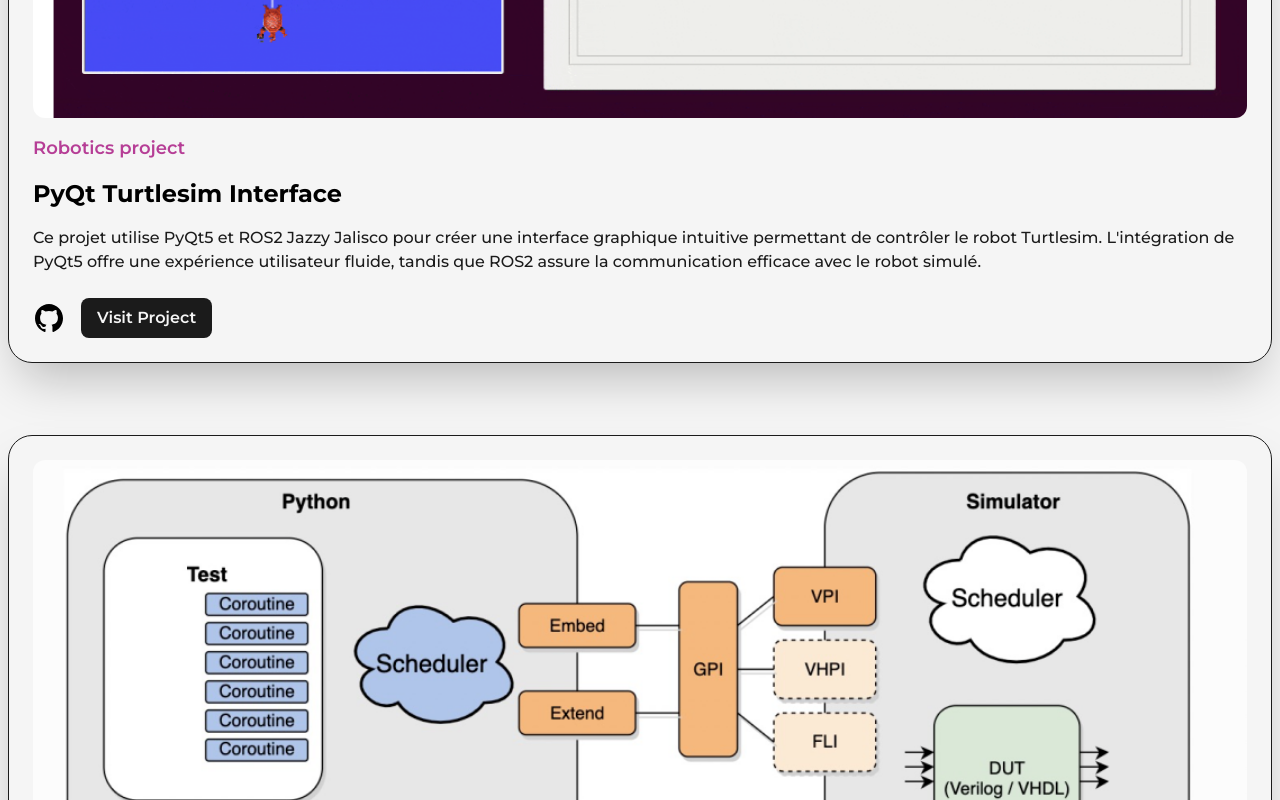
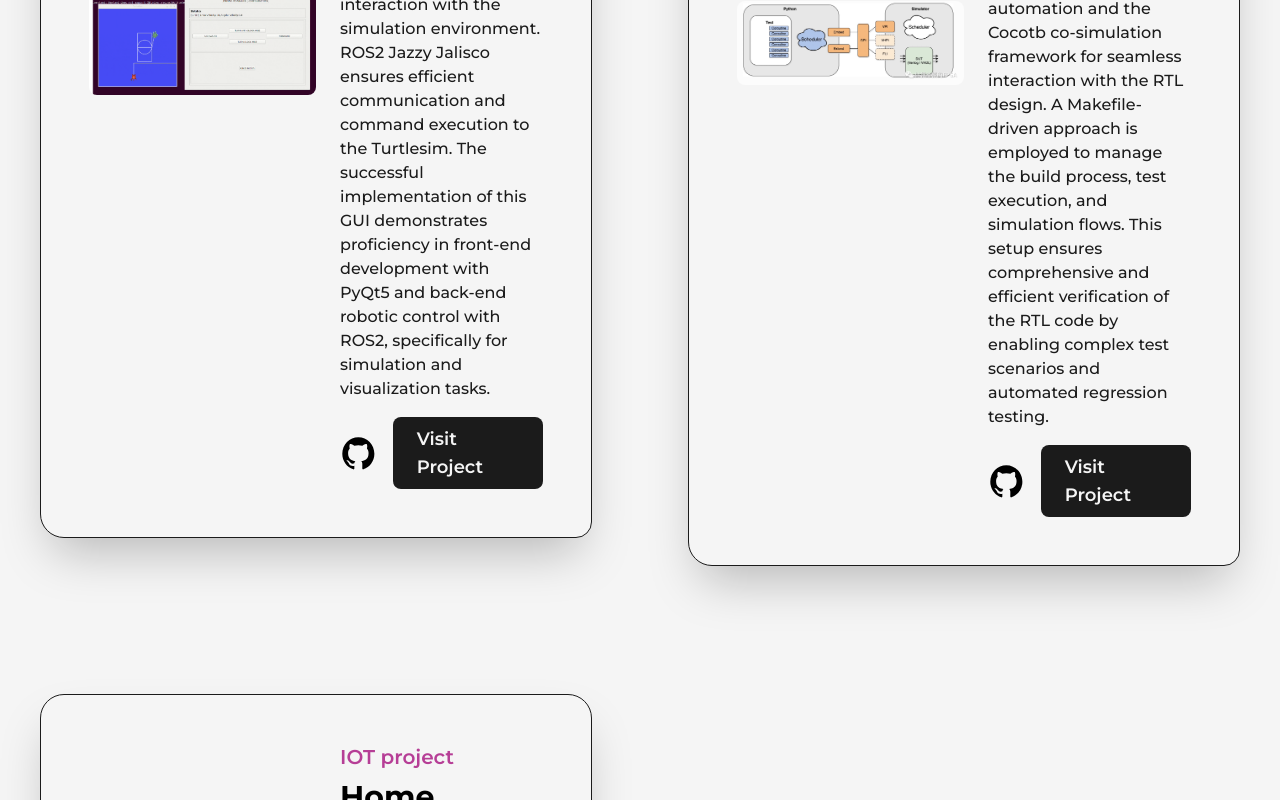
Before and after one commit to dibreyjonatan/Software-embedded-Systems-Engineer-Portfolio, a Next.js app: page /projects in a window 1280 px wide. Shown: the part 1040-1840 px from the top of the page. Built offline with nearby package versions, Linux system fonts and the light colour scheme.

Commit message:
nouvelleRectification

```diff
--- a/src/pages/projects.js
+++ b/src/pages/projects.js
@@ -6,35 +6,52 @@ import Layout from '@/components/Layout';
 import Link from 'next/link';
 import Image from 'next/image';
 import { GithubIcon } from '@/components/Icons';
+// import images as static paths or use them directly as strings in the Image component
 
-import Project1 from '../../public/images/projects/projet-1.PNG';
-import Project2 from '../../public/images/projects/project-2.png';
-import Project3 from '../../public/images/projects/project-3.png';
+import Project1 from '../../public/images/projects/projet-1.PNG' ;
+import Project2 from '../../public/images/projects/project-2.png' ;
+import Project3 from '../../public/images/projects/project-3.png' ;
 
-const FeaturedProject = ({ type, title, summary, image, link, github }) => {
+const FeaturedProject = ({type,title,summary,image,link,github}) => {
     return (
-        <article className="w-full flex flex-col lg:flex-row items-center justify-between rounded-3xl border border-solid border-dark bg-light shadow-2xl relative dark:bg-dark dark:border-light p-6 md:p-8 lg:p-12 mb-10 transition-all duration-300 hover:shadow-[0_12px_40px_rgba(0,0,0,0.15)] hover:border-primary dark:hover:border-primaryDark">
-            <div className="absolute top-0 -right-3 -z-10 w-[101%] h-[103%] rounded-[2.5rem] bg-black shadow-[0_8px_30px_rgba(0,0,0,0.8)] rounded-br-3xl xs:-right-2 sm:h-[102%] xs:w-full xs:rounded-[1.5rem]" />
-            <Link href={link} target="_blank" className="w-full lg:w-1/2 cursor-pointer overflow-hidden rounded-lg mb-4 lg:mb-0">
-                <Image src={image} alt={title} className="w-full h-auto object-cover rounded-xl" />
+        <article className="w-full flex items-center
+        justify-between rounded-3xl border border-solid rounded-br-2xl
+         border-dark bg-light shadow-2xl  relative dark:bg-dark dark:border-light
+         p-12
+         lg:flex-col lg:p-8 xs:rounded-2xl xs:rounded-br-3xl xs:p-4">
+          <div className="absolute top-0 -right-3 -z-10 w-[101%] h-[103%] rounded-[2.5rem]
+           bg-black shadow-[0_8px_30px_rgba(0,0,0,0.8)] rounded-br-3xl
+           xs:-right-2 sm:h-[102%] xs:w-full xs:rounded-[1.5rem]" />
+
+        <Link href={link} target="_blank"
+            className="w-1/2 cursor-pointer overflow-hidden rounded-lg
+            lg:w-full ">
+        <Image src={image} alt={title} className="w-full h-auto " />
         </Link>
-            <div className="w-full lg:w-1/2 flex flex-col items-start justify-between lg:pl-6">
-                <span className="text-primary font-semibold text-lg md:text-xl dark:text-primaryDark mb-2">
+        <div className="w-1/2 flex flex-col items-start justify-between pl-6
+        lg:w-full lg:pl-0 lg:pt-6">
+            <span className="text-primary font-semibold text-xl dark:text-primaryDark
+            xs:text-base">
                 {type}
             </span>
             <Link href={link} target="_blank" className="hover:underline underline-offset-2">
-                    <h2 className="my-2 w-full text-left text-2xl md:text-3xl font-bold dark:text-light">
+            <h2 className="my-2 w-full text-left text-3xl font-bold hover:underline underline-offset-2
+             dark:text-light sm:text-sm">
                 {title}
             </h2>
             </Link>
-                <p className='my-2 font-medium text-dark dark:text-light text-base md:text-lg'>
+            <p className='my-2 font-medium text-dark dark:text-light
+            sm:text-sm '>
                 {summary}
             </p>
-                <div className='mt-4 flex items-center'>
-                    <Link href={github} target="_blank" className='w-8 md:w-10'>
+            <div className='mt-2 flex items-center'>
+                <Link href={github} target="_blank" className='w-10 md:w-6'>
                     <GithubIcon />
                 </Link>
-                    <Link href={link} target="_blank" className="ml-4 rounded-lg bg-dark text-light p-2 px-4 md:px-6 text-base md:text-lg font-semibold dark:bg-light dark:text-dark">
+                <Link href={link} target="_blank" className="ml-4
+                rounded-lg bg-dark text-light p-2 px-6 text-lg font-semibold
+                dark:bg-light dark:text-dark
+                sm:px-4 sm:text-sm">
                     Visit Project
                 </Link>
             </div>
@@ -42,7 +59,6 @@ const FeaturedProject = ({ type, title, summary, image, link, github }) => {
         </article>
     )
 }
-
 const projects = () => {
     return (
         <>
@@ -52,33 +68,47 @@ const projects = () => {
         </Head>
         <TransitionEffect />
         <main className='w-full mb-16 flex flex-col items-center justify-center dark:text-light'>
-                <Layout className='pt-8 md:pt-16 px-2 md:px-8'>
-                    <AnimatedText className="text-center mb-10 md:mb-16 lg:!text-7xl sm:mb-8 sm:!text-6xl xs:!text-4xl !leading-tight" text="Imagination Trumps Knowledge!" />
-                    <div className='grid grid-cols-1 md:grid-cols-2 xl:grid-cols-3 gap-8 md:gap-12 xl:gap-16'>
+            <Layout className='pt-16'>
+                <AnimatedText className="text-center mb-16
+                lg:!text-7xl sm:mb-8 sm:!text-6xl xs:!text-4xl" text="Imagination Trumps Knowledge!" />
+                <div className='grid grid-cols-12 gap-24 ml-10 mr-10 gap-y-32 xl:gap-x-16 lg:gap-x-8
+                md:gap-y-24 sm:gap-x-0'>
+                    <div className="col-span-12">
+
+                    </div>
+                    <div className="col-span-6 sm:col-span-12 ">
                         <FeaturedProject
                             type="Robotics project"
                             title="PyQt Turtlesim Interface"
-                            summary="Ce projet utilise PyQt5 et ROS2 Jazzy Jalisco pour créer une interface graphique intuitive permettant de contrôler le robot Turtlesim. L'intégration de PyQt5 offre une expérience utilisateur fluide, tandis que ROS2 assure la communication efficace avec le robot simulé."
+                            summary="This project leverages the robust capabilities of PyQt5 and ROS2 Jazzy Jalisco to create an intuitive graphical user interface (GUI) for controlling the Turtlesim bot. By integrating PyQt5, the project provides a user-friendly interface for seamless interaction with the simulation environment. ROS2 Jazzy Jalisco ensures efficient communication and command execution to the Turtlesim. The successful implementation of this GUI demonstrates proficiency in front-end development with PyQt5 and back-end
+                            robotic control with ROS2, specifically for simulation and visualization tasks."
                             image={Project1}
                             link="https://github.com/dibreyjonatan/Ros2_jazzy_jalisco_turtlesim_interface.git"
                             github="/github/project1"
                         />
+                    </div>
+                    <div className="col-span-6 sm:col-span-12">
                         <FeaturedProject
                             type="Hardware Verification process"
                             title="Hardware Verification with Cocotb"
-                            summary="Mise en place d'un environnement de test robuste pour la vérification de code RTL (Verilog/VHDL) avec Python et Cocotb. L'approche Makefile facilite la gestion des builds et des tests, permettant des scénarios complexes et des tests automatisés."
+                            summary="This project focuses on establishing a robust test bench environment for verifying Register-Transfer Level (RTL) code, specifically designs written in Verilog or VHDL. The methodology leverages Python for test automation and the Cocotb co-simulation framework for seamless interaction with the RTL design. A Makefile-driven approach is employed to manage the build process, test execution, and simulation flows. This setup ensures comprehensive and efficient verification of the RTL code
+                            by enabling complex test scenarios and automated regression testing."
                             image={Project2}
                             link="https://github.com/dibreyjonatan/Hardware-Verification-with-Cocotb-and-python.git"
                             github="/github/project2"
                         />
+                    </div>
+                    <div className="col-span-6 sm:col-span-12">
                         <FeaturedProject
                             type="IOT project"
-                            title="Home Assistance GUI with MQTT"
-                            summary="Système de contrôle IoT basé sur Raspberry Pi, avec interface graphique PyQt et communication MQTT via Eclipse broker. Ce projet démontre la maîtrise des systèmes embarqués, des protocoles réseau et du développement d'interfaces pour le contrôle en temps réel."
+                            title="Home Assistance Graphical User Interface Implemented using MQTT communication"
+                            summary="TThis project demonstrates a robust IoT control system, leveraging a Raspberry Pi as the central hub. Commands are issued via a user-friendly PyQt graphical user interface (GUI) and transmitted efficiently through an MQTT protocol, utilizing an Eclipse broker for reliable message queuing. This setup showcases a comprehensive understanding of embedded systems, network communication protocols,
+                             and GUI development for real-time data exchange and control."
                             image={Project3}
                             link="https://www.linkedin.com/posts/dibrey-jonatan-kamda-tezebo-a383b4262_iot-mqtt-embeddedsystems-activity-7273626415718137856-WCp3?utm_source=share&utm_medium=member_android&rcm=ACoAAEB8n8wBR_-L6XjQ52syjdG6SenCKS1kWrc"
                             github="/github/project3"
                         />
+                    </div>
                 </div>
             </Layout>
         </main>
```
Lines whose indentation alone changed are shown as unchanged.
